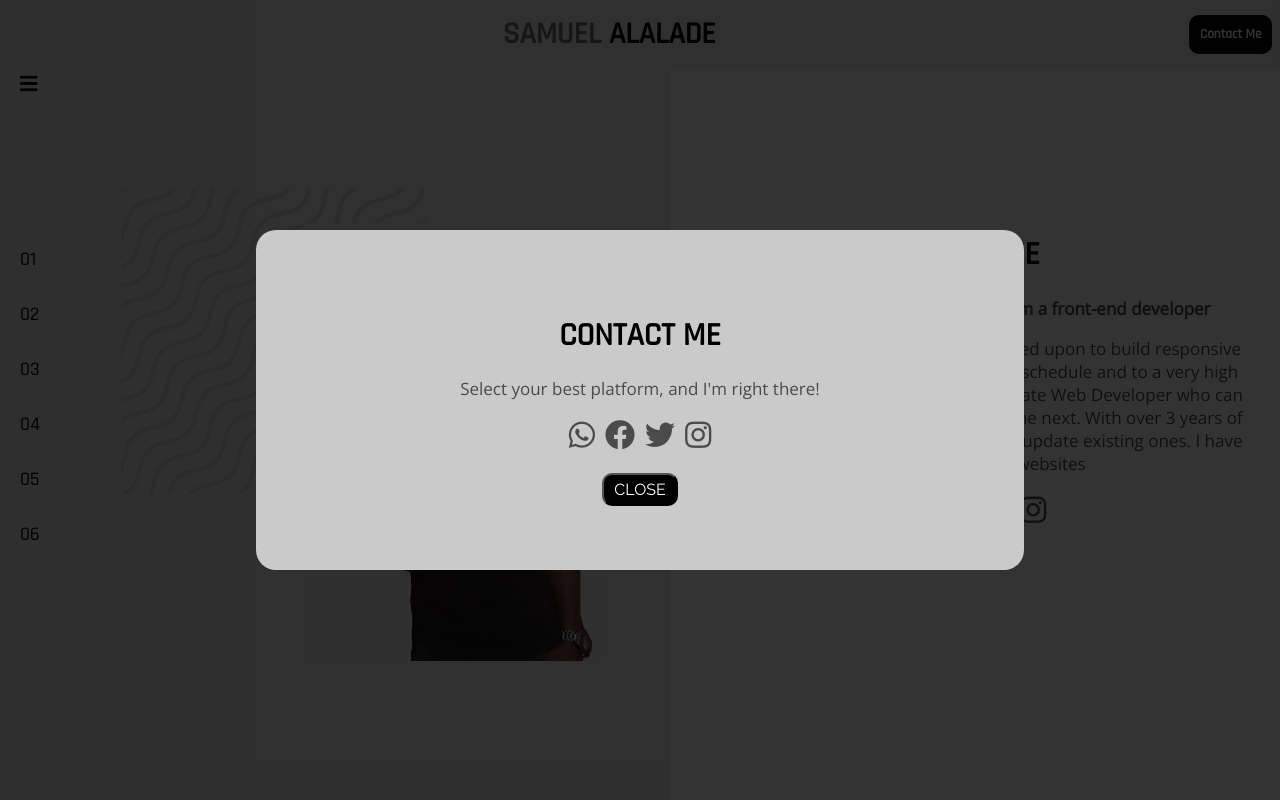
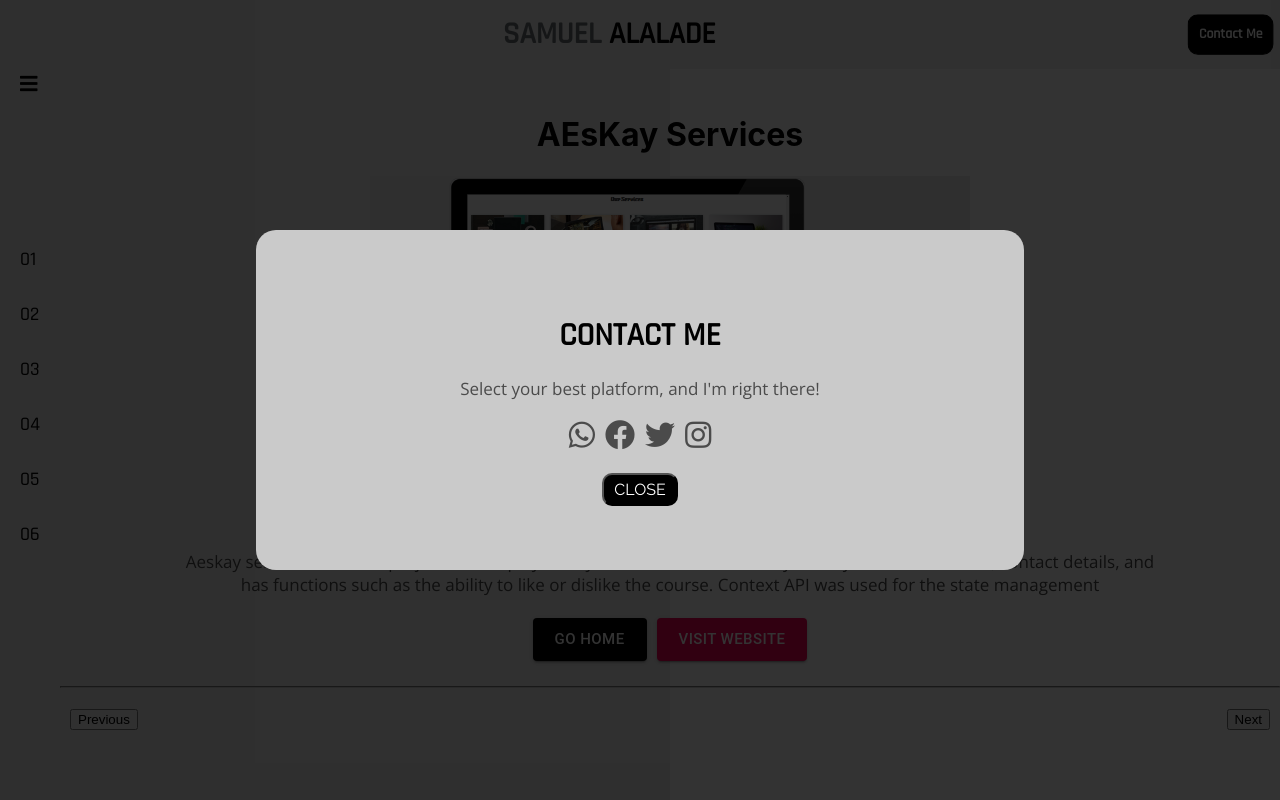
Before and after one commit to aeskay/portfolio, a React (Create React App) app: page /portfolio/1 in a window 1280 px wide. Both pictures are taken after a click on the button "Contact Me". Shown: the top 800 px of the page. Built offline with nearby package versions, Linux system fonts and the light colour scheme; a web font is replaced by a local one.

Commit message:
Second commit

```diff
--- a/src/App.js
+++ b/src/App.js
@@ -2,60 +2,22 @@ import React from 'react';
 // import { Counter } from './features/counter/Counter';
 import './App.css';
 import './viewports.css';
-import Home from './components/Home';
-import Navigation from './components/layouts/Navigation';
 import './loaders.js'
-import Skills from './components/Skills';
-import Services from './components/Services';
-import ContactPop from './components/ContactPop';
-import Portfolio from './components/Portfolio';
-import Testimonials from './components/Testimonials';
-import Contact from './components/Contact';
+import { BrowserRouter, Route, Switch } from 'react-router-dom';
+import Container from './Container';
+import ErrorPage from './components/ErrorPage';
+import Details from './components/Details';
 
 function App() {
 
-  const handlePopOpen = () => {
-    document.querySelector('.popBack').classList.remove('hidden')
-    document.querySelector('.popBack').classList.add('showing')
-}
-
   return (
-    <div className="App">
-      <div className="popBack hidden">
-        <ContactPop/>
-      </div>
-      <div className="navSection">
-        <Navigation/>
-      </div>
-      <div className="otherSection">
-        <div className="firstSection">
-          <div className="centralize logo-text">
-            <span className="span1">SAMUEL</span> <span className="span2">ALALADE</span>
-            <button onClick={handlePopOpen} className="contactBtn">Contact Me</button>
-          </div>
-          <Home/>
-        </div>
-        <div className="secondSection">
-          <Skills/>
-        </div>
-        <div className="">
-          <Services/>
-        </div>
-        <div>
-          <Portfolio/>
-        </div>
-        <div>
-          <Testimonials/>
-        </div>
-        <div>
-          <Contact/>
-        </div>
-        <div className="footerBtn">
-            Copyright &copy;2021 SKA Technologies
-        </div>
-      </div>
-
-    </div>
+    <BrowserRouter>
+      <Switch>
+        <Route exact path="/" component={Container}/>
+        <Route path="/portfolio/:item_id" component={Details}/>
+        <Route component={ErrorPage}/>
+      </Switch>
+    </BrowserRouter>
   );
 }
 
--- /dev/null
+++ b/src/Container.js
@@ -0,0 +1,62 @@
+import React from 'react';
+// import { Counter } from './features/counter/Counter';
+import './App.css';
+import './viewports.css';
+import Home from './components/Home';
+import Navigation from './components/layouts/Navigation';
+import './loaders.js'
+import Skills from './components/Skills';
+import Services from './components/Services';
+import ContactPop from './components/ContactPop';
+import Portfolio from './components/Portfolio';
+import Testimonials from './components/Testimonials';
+import Contact from './components/Contact';
+
+function Container() {
+
+  const handlePopOpen = () => {
+    document.querySelector('.popBack').classList.remove('hidden')
+    document.querySelector('.popBack').classList.add('showing')
+}
+
+  return (
+    <div className="App">
+      <div className="popBack hidden">
+        <ContactPop/>
+      </div>
+      <div className="navSection">
+        <Navigation/>
+      </div>
+      <div className="otherSection">
+        <div className="firstSection">
+          <div className="centralize logo-text">
+            <span className="span1">SAMUEL</span> <span className="span2">ALALADE</span>
+            <button onClick={handlePopOpen} className="contactBtn">Contact Me</button>
+          </div>
+          <Home/>
+        </div>
+        <div className="secondSection">
+          <Skills/>
+        </div>
+        <div className="">
+          <Services/>
+        </div>
+        <div>
+          <Portfolio/>
+        </div>
+        <div>
+          <Testimonials/>
+        </div>
+        <div>
+          <Contact/>
+        </div>
+        <div className="footerBtn">
+            Copyright &copy;2021 SKA Technologies
+        </div>
+      </div>
+
+    </div>
+  );
+}
+
+export default Container;
--- /dev/null
+++ b/src/components/Details.js
@@ -0,0 +1,94 @@
+import { Button } from '@material-ui/core'
+import React from 'react'
+import {portfolio } from '../datalist';
+import { Link } from 'react-router-dom'
+import ContactPop from './ContactPop'
+import Navigation from './layouts/Navigation'
+
+function Details(props) {
+
+    const handlePopOpen = () => {
+        document.querySelector('.popBack').classList.remove('hidden')
+        document.querySelector('.popBack').classList.add('showing')
+    }
+
+    let postId = props.match.params.item_id;
+
+    const filteredArray = [...portfolio].filter(item => item.id == postId)
+
+    const {id, name, cover, link, details} = filteredArray[0]
+
+    let nextId, prevId;
+
+    if(postId==='20'){
+        nextId = 1
+        prevId = Number(postId)-1
+    } else if(postId==='1') {
+        nextId = Number(postId)+1
+        prevId = 20
+    } else {
+        nextId = Number(postId)+1
+        prevId = Number(postId)-1
+    }
+
+
+    return (
+        <div className="App">
+            <div className="popBack hidden">
+                <ContactPop/>
+            </div>
+            <div className="navSection">
+                <Navigation/>
+            </div>
+            <div className="otherSection">
+                <div className="firstSection">
+                    <div className="centralize logo-text">
+                        <span className="span1">SAMUEL</span> <span className="span2">ALALADE</span>
+                        <button onClick={handlePopOpen} className="contactBtn">Contact Me</button>
+                    </div>
+                    <div className="" style={{height: '100vh', display: 'flex', justifyContent: 'center', alignItems: 'center'}}>
+                        <div style={{textAlign: 'center'}}>
+                            <h1 className="head"  style={{marginTop: 55}}>
+                                {name}
+                            </h1>
+                            <img src={`/${cover}`} style={{maxWidth: '600px', width:'80%'}}/>
+                            <div style={{display: 'flex', justifyContent: 'center'}}>
+                                <p className="body" style={{width: '80%'}}>
+                                    {details}
+                                </p>
+                            </div>
+
+
+                            <Link to="/" style={{margin: 5}}>
+                                <Button variant="contained" size="large" style={{background: 'black', color: 'white'}}>GO HOME</Button>
+                            </Link>
+
+                            <Button style={{margin: 5}} variant="contained" size="large" color="secondary">
+                            <a href={link} style={{textDecoration: 'none', color: 'white'}} target="_blank">VISIT WEBSITE</a>
+                            </Button>
+                            <hr style={{borderColor: '#ccc', margin:'20px 0px'}}/>
+                            <div style={{display:'flex', justifyContent:'space-between', margin:'10px'}}>
+                                <div>
+                                    <Link to={`/portfolio/${prevId}`}>
+                                        <button>Previous</button>
+                                    </Link>
+                                </div>
+                                <div>
+                                    <Link to={`/portfolio/${nextId}`}>
+                                        <button>Next</button>
+                                    </Link>
+                                </div>
+                            </div>
+
+                        </div>
+                    </div>
+                    <div className="footerBtn">
+                        Copyright &copy;2021 SKA Technologies
+                    </div>
+                </div>
+            </div>
+        </div>
+    )
+}
+
+export default Details
--- /dev/null
+++ b/src/components/ErrorPage.js
@@ -0,0 +1,48 @@
+import { Button } from '@material-ui/core'
+import React from 'react'
+import { Link } from 'react-router-dom'
+import ContactPop from './ContactPop'
+import Navigation from './layouts/Navigation'
+
+function ErrorPage() {
+
+    const handlePopOpen = () => {
+        document.querySelector('.popBack').classList.remove('hidden')
+        document.querySelector('.popBack').classList.add('showing')
+    }
+
+    return (
+        <div className="App">
+            <div className="popBack hidden">
+                <ContactPop/>
+            </div>
+            <div className="navSection">
+                <Navigation/>
+            </div>
+            <div className="otherSection">
+                <div className="firstSection">
+                    <div className="centralize logo-text">
+                        <span className="span1">SAMUEL</span> <span className="span2">ALALADE</span>
+                        <button onClick={handlePopOpen} className="contactBtn">Contact Me</button>
+                    </div>
+                    <div className="" style={{height: '100%', display: 'flex', justifyContent: 'center', alignItems: 'center'}}>
+                        <div style={{textAlign: 'center'}}>
+                            <h1 className="head">
+                                I think you just got lost :-(
+                            </h1>
+                            <p className="body">Let's help you find your way</p>
+                            <Link to="/">
+                                <Button variant="contained" size="large" style={{background: 'black', color: 'white'}}>GO BACK HOME</Button>
+                            </Link>
+                        </div>
+                    </div>
+                    <div className="footerBtn">
+                        Copyright &copy;2021 SKA Technologies
+                    </div>
+                </div>
+            </div>
+        </div>
+    )
+}
+
+export default ErrorPage
--- a/src/components/Portfolio.js
+++ b/src/components/Portfolio.js
@@ -8,6 +8,7 @@ import CardMedia from '@material-ui/core/CardMedia';
 import Button from '@material-ui/core/Button';
 import Typography from '@material-ui/core/Typography';
 import { makeStyles } from '@material-ui/core/styles';
+import { Link } from 'react-router-dom';
 
 const useStyles = makeStyles({
     root: {
@@ -68,9 +69,11 @@ function Portfolio() {
                                     </CardContent>
                                 </CardActionArea>
                                 <CardActions>
-                                    <Button size="small" color="secondary" variant="contained">
-                                    Learn More
-                                    </Button>
+                                    <Link to={`/portfolio/${item.id}`}>
+                                        <Button size="small" color="secondary" variant="contained">
+                                            Learn More
+                                        </Button>
+                                    </Link>
                                     <Button size="small" color="primary" variant="contained">
                                     <a href={item.link} target="_blank" rel="noreferrer" className="visitBtn">Visit Site</a>
                                     </Button>
```
